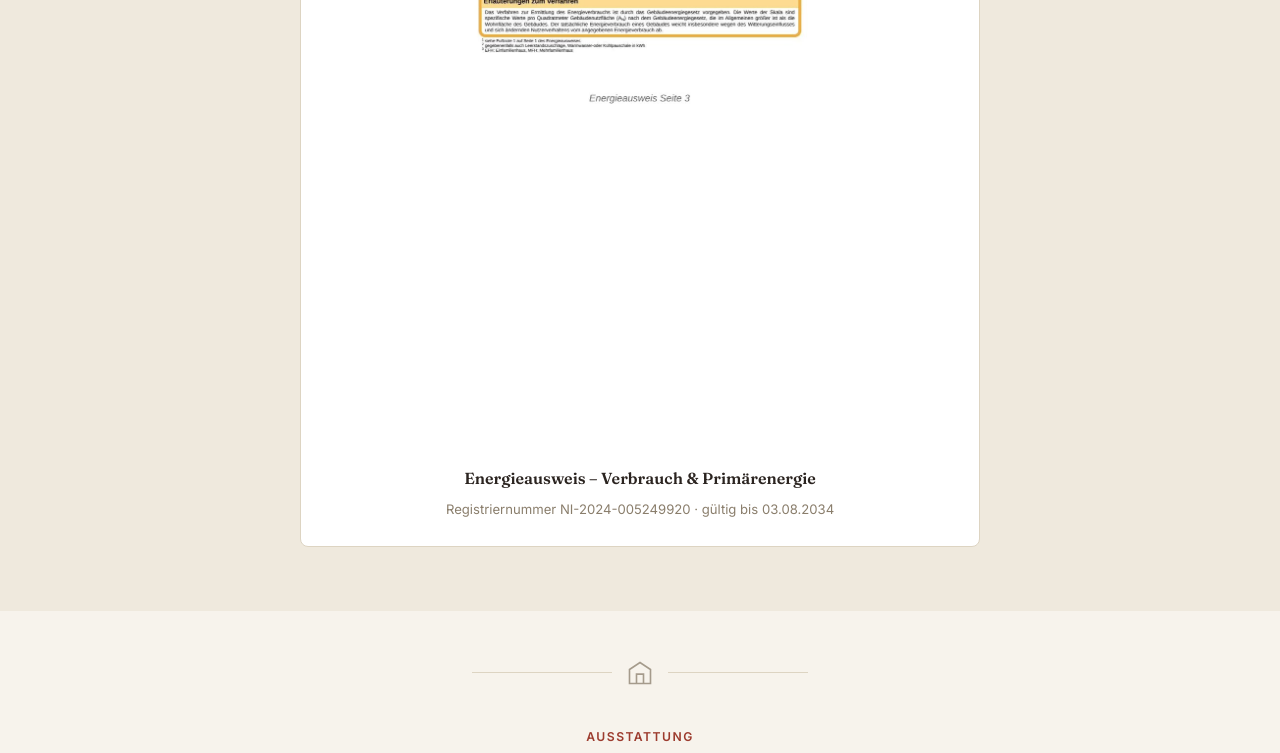
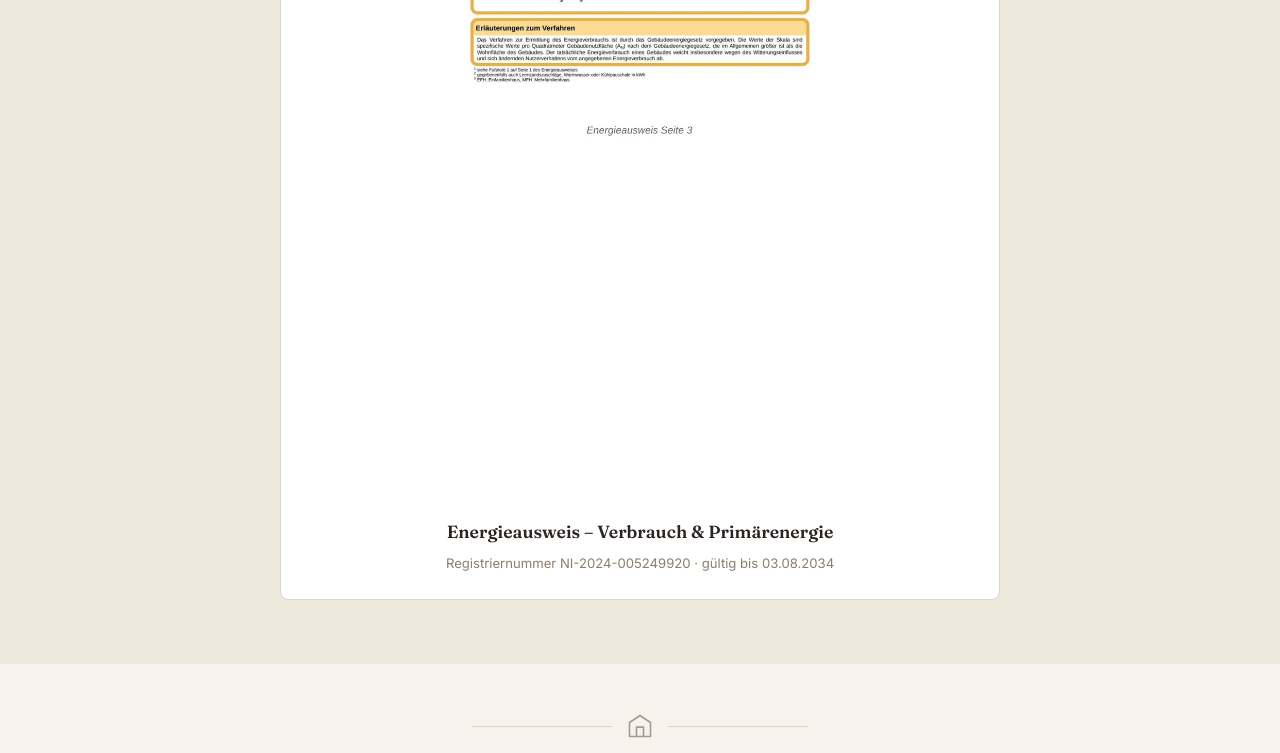
Before and after one commit to neknok/vobo4, a plain HTML site: page index.html in a window 1280 px wide. Shown: the part 6418-7171 px from the top of the page. Drawn offline with Linux system fonts and the light colour scheme.

Commit message:
Add files via upload

```diff
--- a/index.html
+++ b/index.html
@@ -656,9 +656,9 @@
         <div class="fact-row"><span class="k">Provision</span><span class="v">Provisionsfrei – Privatverkauf</span></div>
       </div>
 
-      <div class="plan-card" style="max-width:680px; margin:36px auto 0;">
-        <img src="energieausweis_seite3.jpg" alt="Energieausweis Seite 3 – Erfasster Energieverbrauch" style="width:100%; height:auto;">
-        <h4 style="font-size:1rem;">Energieausweis – Verbrauch &amp; Primärenergie</h4>
+      <div style="max-width:720px; margin:36px auto 0; background:var(--white); border:1px solid var(--line); border-radius:8px; padding:24px; text-align:center;">
+        <img src="energieausweis_seite3.jpg" alt="Energieausweis Seite 3 – Erfasster Energieverbrauch" style="display:block; width:100%; height:auto; max-width:100%; border-radius:4px; margin:0 auto 16px;">
+        <h4 style="font-family:'Fraunces',serif; font-size:1.1rem; margin-bottom:4px;">Energieausweis – Verbrauch &amp; Primärenergie</h4>
         <span style="font-size:0.82rem; color:var(--taupe);">Registriernummer NI-2024-005249920 · gültig bis 03.08.2034</span>
       </div>
     </div>
```
